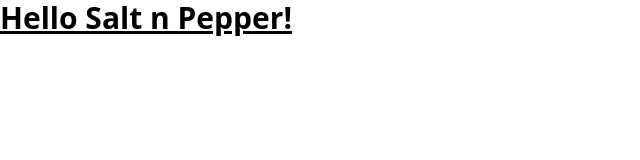
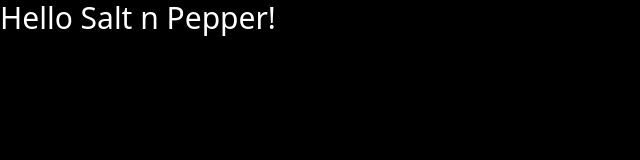
Before and after one commit to zaindhedhi/Restaurant-Website, a website: page src/index.html in a window 1280 px wide. Shown: the whole page, without its empty margins (0-640 px from the left). Drawn offline with Linux system fonts and the light colour scheme.

Commit message:
tailwind-set

```diff
--- a/src/index.html
+++ b/src/index.html
@@ -8,9 +8,12 @@
   <!-- tailwind css  -->
   <link href="./output.css" rel="stylesheet">
 
+  <!-- fav icon -->
+   <link rel="icon" type="image/x-icon" href="/fav icon/fav.webp">
+
 </head>
-<body>
-  <h1 class="text-3xl font-bold underline">
+<body class="bg-black">
+  <h1 class= "text-3xl text-white">
     Hello Salt n Pepper!
   </h1>
 </body>
```
Also changed, not shown: fav icon/fav.webp (added), src/output.css.
